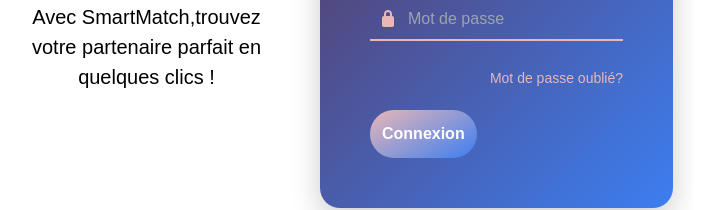
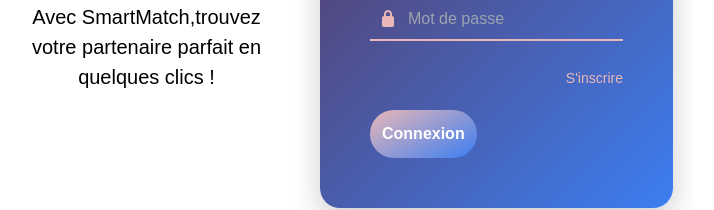
Before and after one commit to hasnaout/smartmatch, a React (Create React App) app: page /Connexion in a window 1280 px wide. Shown: the part 403-613 px from the top of the page, without its empty margins (297-1011 px from the left). Built offline with nearby package versions, Linux system fonts and the light colour scheme.

Commit message:
importer Link des react router et l'utiliser pour aller a la page d'inscription

```diff
--- a/src/pages/Connexion.js
+++ b/src/pages/Connexion.js
@@ -1,6 +1,7 @@
 import Header from '../component/header';
 import Footer from '../component/footer';
 import "./connexion.css";
+import { Link } from 'react-router-dom';
 export default function Connection() {
   return (
       <div className="connexion-page">
@@ -26,7 +27,7 @@
             </div>
           </div>
           <div className="options">
-            <a href="#">Mot de passe oublié?</a>
+            <Link to="/Inscription">S'inscrire</Link>
           </div>
           <button type="submit" className="btn">Connexion</button>
         </form>
```
